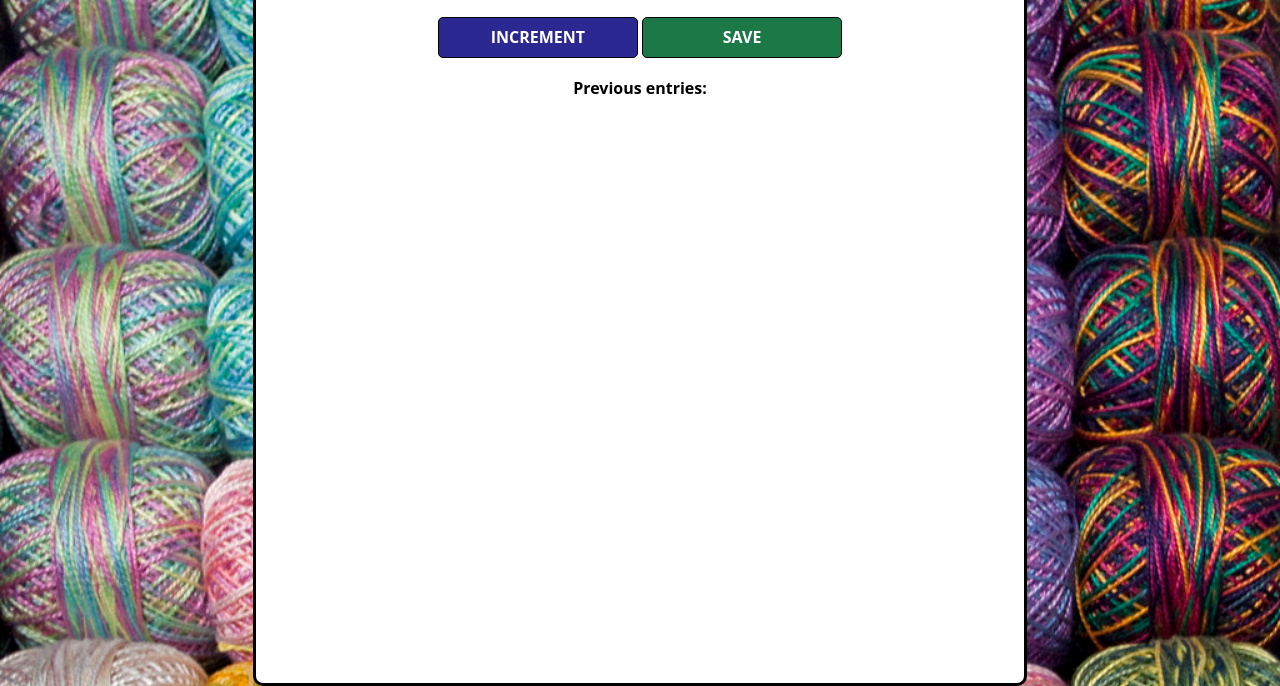
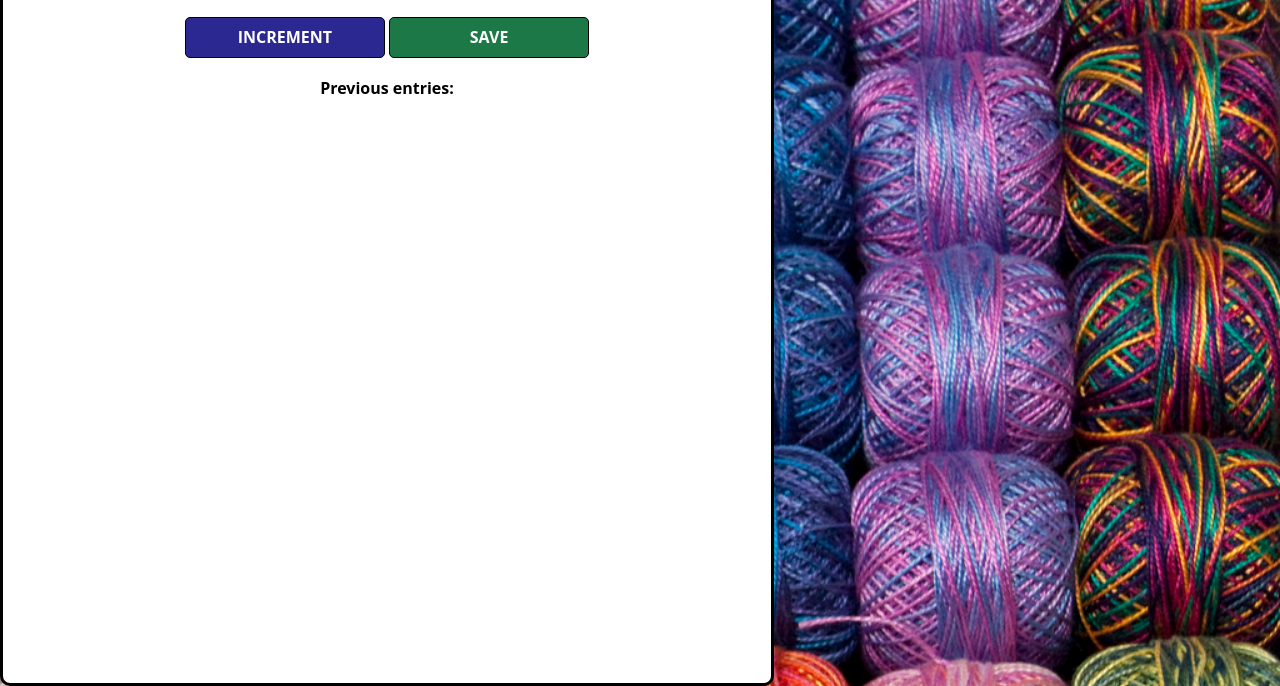
Before and after one commit to vanshika-37/Crochet-Row-Counter, a website built with Vite: page index.html in a window 1280 px wide. Shown: the part 120-806 px from the top of the page. Built offline with nearby package versions, Linux system fonts and the light colour scheme.

Commit message:
Update index.css

```diff
--- a/index.css
+++ b/index.css
@@ -9,7 +9,7 @@ body {
 .container {
     background: white;
     max-width: 60%;
-    margin: auto;
+    margin: auto, auto;
     border: 3px solid black;
     border-radius: 10px;
     height: 100vh;
```
